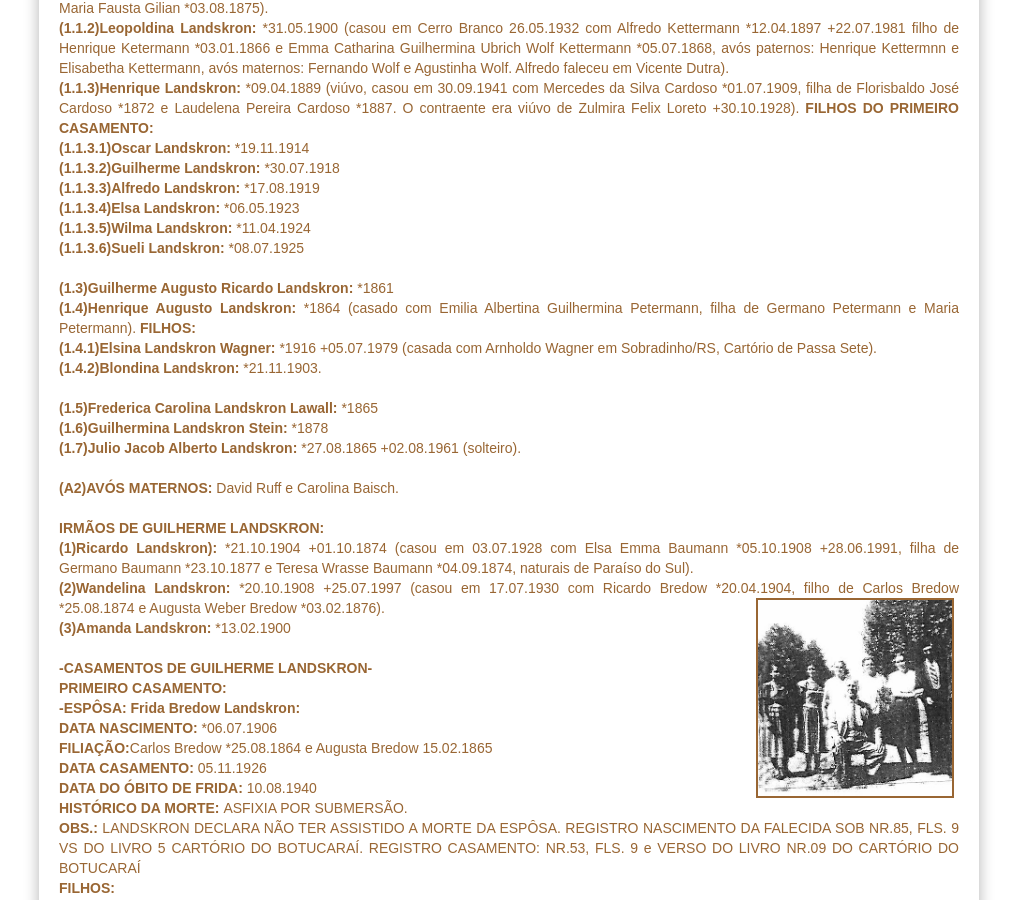
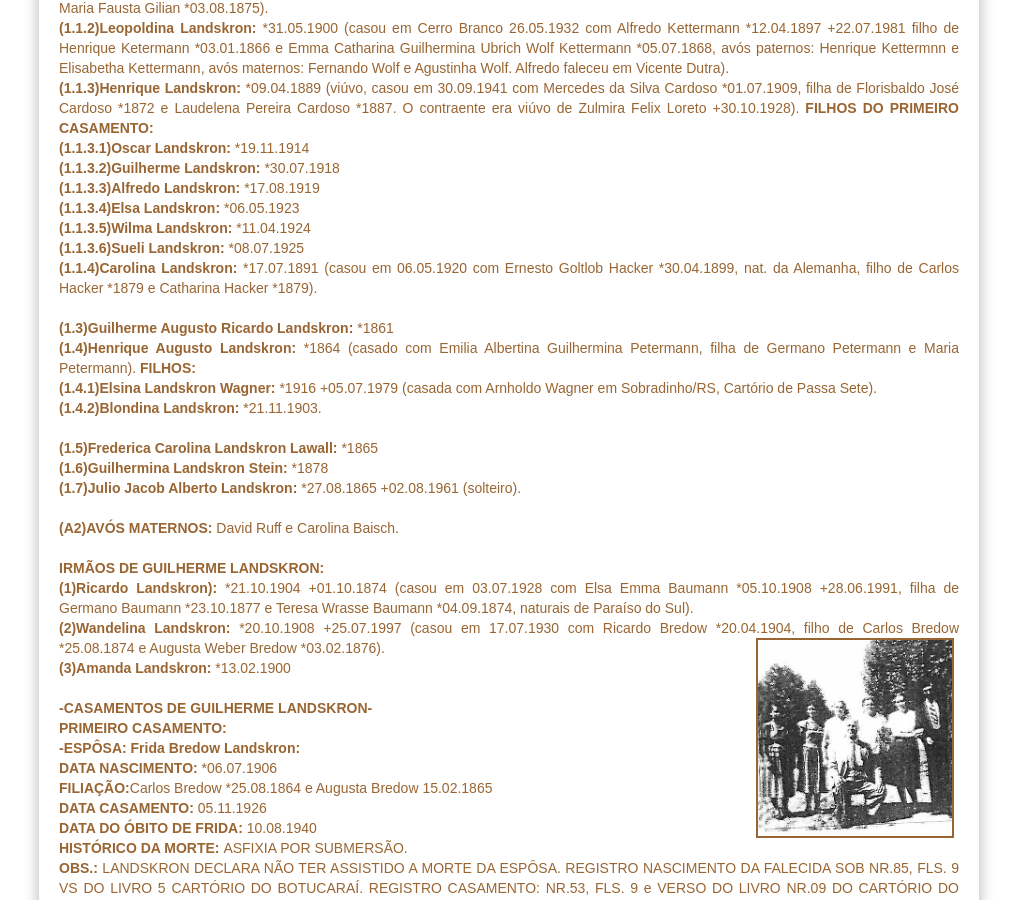
Before and after one commit to claudiovargas1955/claudiovargas1955.github.io, a Jekyll site: the page built from _pages/arvore-genealogica-de-guilherme landskron.html, in a window 1280 px wide and 900 px high, scrolled down 684 px. Shown: the whole window, without its empty margins (131-1148 px from the left). Built offline with Jekyll 4.4.1, drawn with Linux system fonts in a browser that asks for light colours; some web fonts are replaced.

Commit message:
Update arvore-genealogica-de-guilherme landskron.html

```diff
--- a/_pages/arvore-genealogica-de-guilherme landskron.html
+++ b/_pages/arvore-genealogica-de-guilherme landskron.html
@@ -78,7 +78,10 @@ CASAMENTO:</b><br>
        <b>(1.1.3.3)Alfredo Landskron: </b>*17.08.1919 <br>
        <b>(1.1.3.4)Elsa Landskron: </b>*06.05.1923 <br>
        <b>(1.1.3.5)Wilma Landskron: </b>*11.04.1924 <br>
-       <b>(1.1.3.6)Sueli Landskron: </b>*08.07.1925<br><br>
+       <b>(1.1.3.6)Sueli Landskron: </b>*08.07.1925<br>
+
+<b>(1.1.4)Carolina Landskron: </b>*17.07.1891 (casou em 06.05.1920 com Ernesto Goltlob Hacker *30.04.1899, nat. da Alemanha, filho de
+Carlos Hacker *1879 e Catharina Hacker *1879). <br><br>
 
 <b>(1.3)Guilherme Augusto Ricardo Landskron: </b>*1861 <br>
 <b>(1.4)Henrique Augusto Landskron: </b>*1864 (casado com Emilia Albertina Guilhermina Petermann, filha de Germano Petermann e Maria
```
